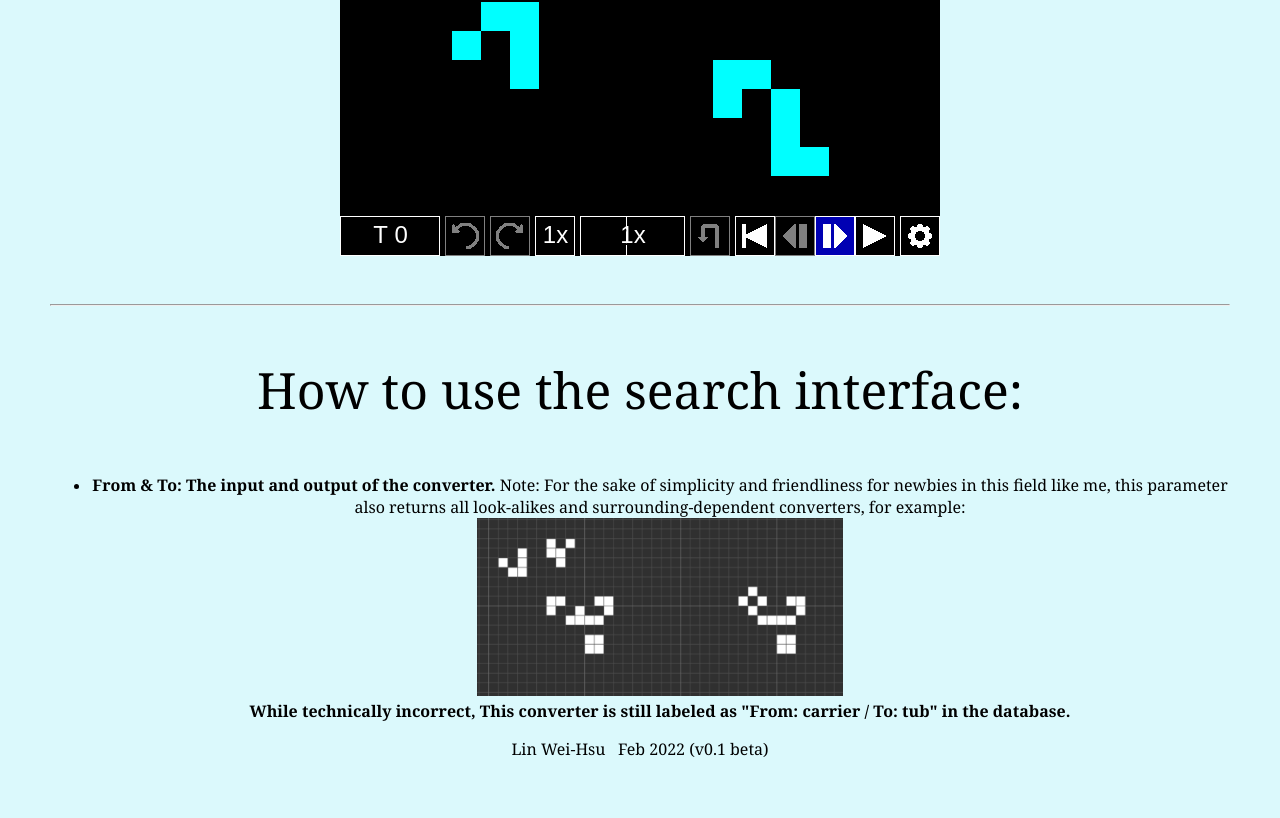
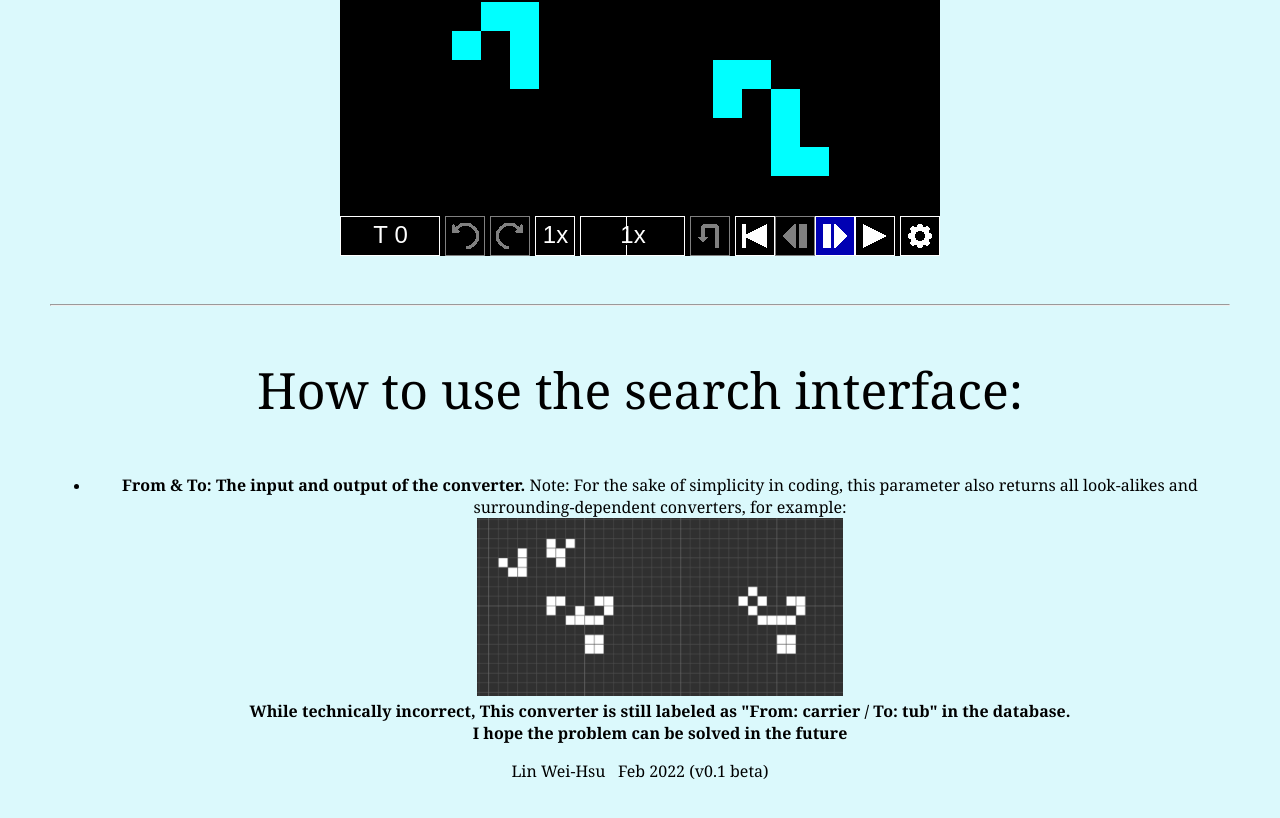
Before and after one commit to Wish-Lin/CGoL-Glider-Synthesis-Converter-Database, a plain HTML site: page index.html in a window 1280 px wide. Shown: the part 961-1779 px from the top of the page. Drawn offline with Linux system fonts and the light colour scheme.

Commit message:
Add files via upload

```diff
--- a/index.html
+++ b/index.html
@@ -186,9 +186,9 @@ Glider cost:
 <p id="manual-head">How to use the search interface:</p>
 <p>
 <ul>
-<li><span id="manual"><b>From & To: The input and output of the converter.</b> Note: For the sake of simplicity and friendliness for newbies in this field like me, this parameter also returns all look-alikes and surrounding-dependent converters, for example:</span><br>
+<li><span id="manual"><b>From & To: The input and output of the converter.</b> Note: For the sake of simplicity in coding, this parameter also returns all look-alikes and surrounding-dependent converters, for example:</span><br>
 <img src="img1.png" width=366 height=178></img><br>
-<span id="manual"><b>While technically incorrect, This converter is still labeled as "From: carrier / To: tub" in the database.</b></span>
+<span id="manual"><b>While technically incorrect, This converter is still labeled as "From: carrier / To: tub" in the database.<br>I hope the problem can be solved in the future</b></span>
 </ul>
 </p>
 
```
